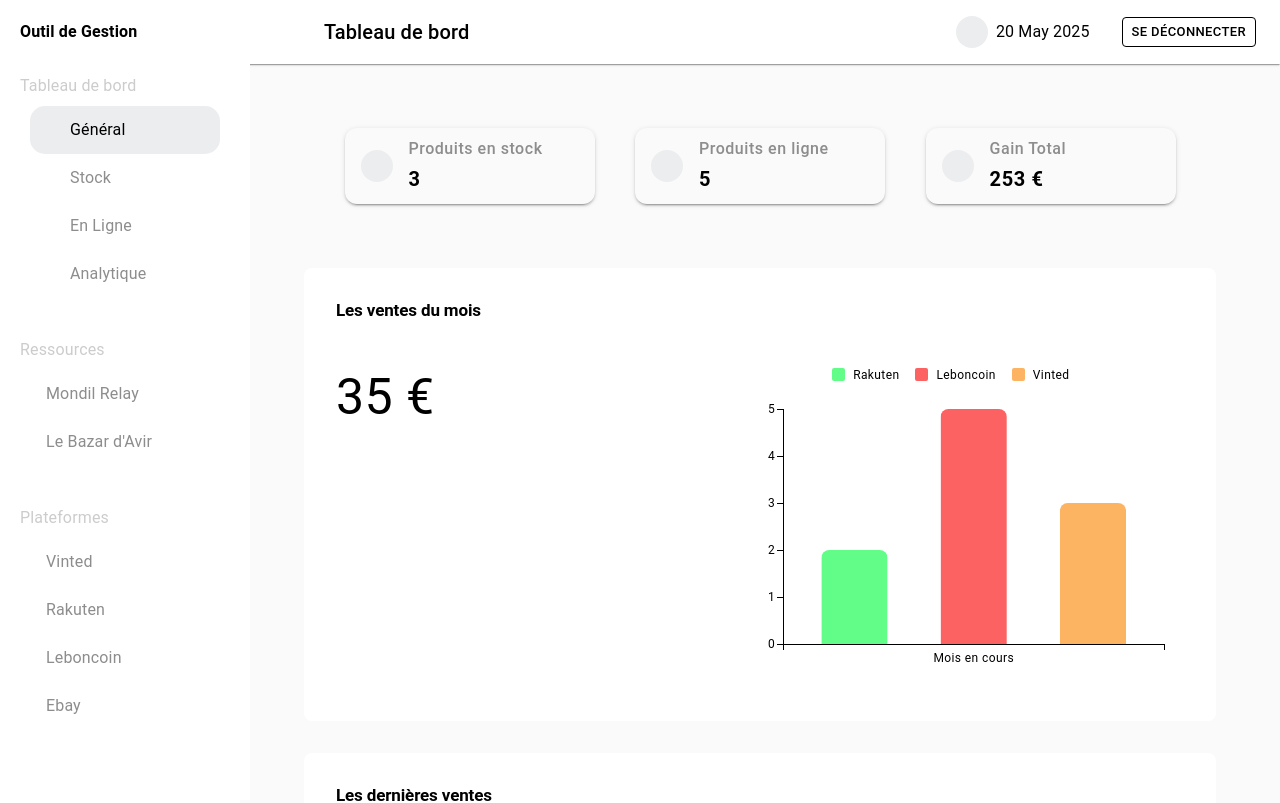
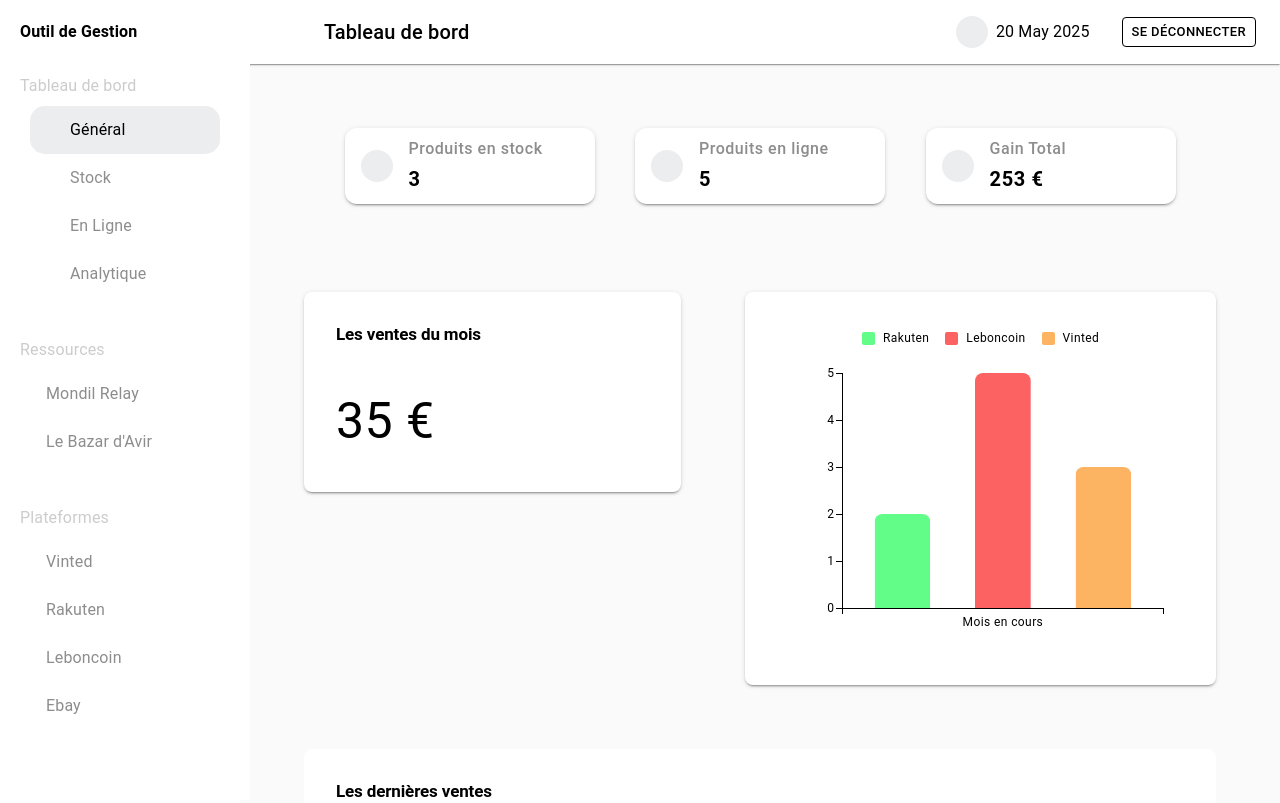
Before and after one commit to AvirKarakitsos/REACT_management, a React (Vite) app: page / in a window 1280 px wide. Shown: the top 803 px of the page. Built offline with nearby package versions, Linux system fonts and the light colour scheme; some icons are missing.

Commit message:
refactor: design of Cards

```diff
--- a/src/components/tools/MiniCard.jsx
+++ b/src/components/tools/MiniCard.jsx
@@ -11,7 +11,8 @@ export default function MiniCard({ title, number, children }) {
 				display: 'flex',
 				alignItems:'center',
 				borderRadius: 3,
-				columnGap: 2
+				columnGap: 2,
+				backgroundColor: '#fff'
 			}}
 		>
 
--- a/src/pages/Overview.jsx
+++ b/src/pages/Overview.jsx
@@ -8,7 +8,7 @@ import LaptopIcon from '@mui/icons-material/Laptop';
 import EuroIcon from '@mui/icons-material/Euro';
 
 import { BarChart } from '@mui/x-charts/BarChart';
-import { Box, Typography } from '@mui/material';
+import { Box, Typography, Paper } from '@mui/material';
 
 
 export default function Overview() {
@@ -24,10 +24,6 @@ export default function Overview() {
 			}}
 		>
 
-		{/* Permet de pousser le contenu sous l’AppBar si besoin */}
-			{/* <Toolbar />  */}
-
-			{/* Partie Haut */}
 			<Box
 				sx={{
 				display:'flex',
@@ -55,17 +51,27 @@ export default function Overview() {
 
 			</Box>
 
-			{/* Partie Milieu */}
-			<Box elevation={1} sx={(theme) => theme.customComponents.section}>
-				<Typography variant="h2">
-					Les ventes du mois
-				</Typography>
 
-				<Box sx={ {display: 'flex'} }>
+			<Box sx={{display: 'flex',}}>
+
+				<Paper elevation={2}  sx={(theme) => ({
+						...theme.customComponents.section,
+						height: '200px',
+						width: '40%',
+					})}>
+
+					<Typography variant="h2">
+						Les ventes du mois
+					</Typography>
 					<Typography sx={ {width: '45%', fontSize: '50px', } }>
 						35 €
 					</Typography>
+				</Paper>
 
+				<Paper elevation={2} sx={(theme) => ({
+						...theme.customComponents.section,
+						width: '50%',
+					})}>
 					<BarChart
 						height={300}
 						borderRadius={8}
@@ -94,11 +100,11 @@ export default function Overview() {
 							},
 						]}
 					/>
-				</Box>
+				</Paper>
 
 			</Box>
 
-			{/* Partie Bas */}
+
 			<Box elevation={1} sx={(theme) => theme.customComponents.section}>
 				<Typography variant="h2">
 					Les dernières ventes
```
